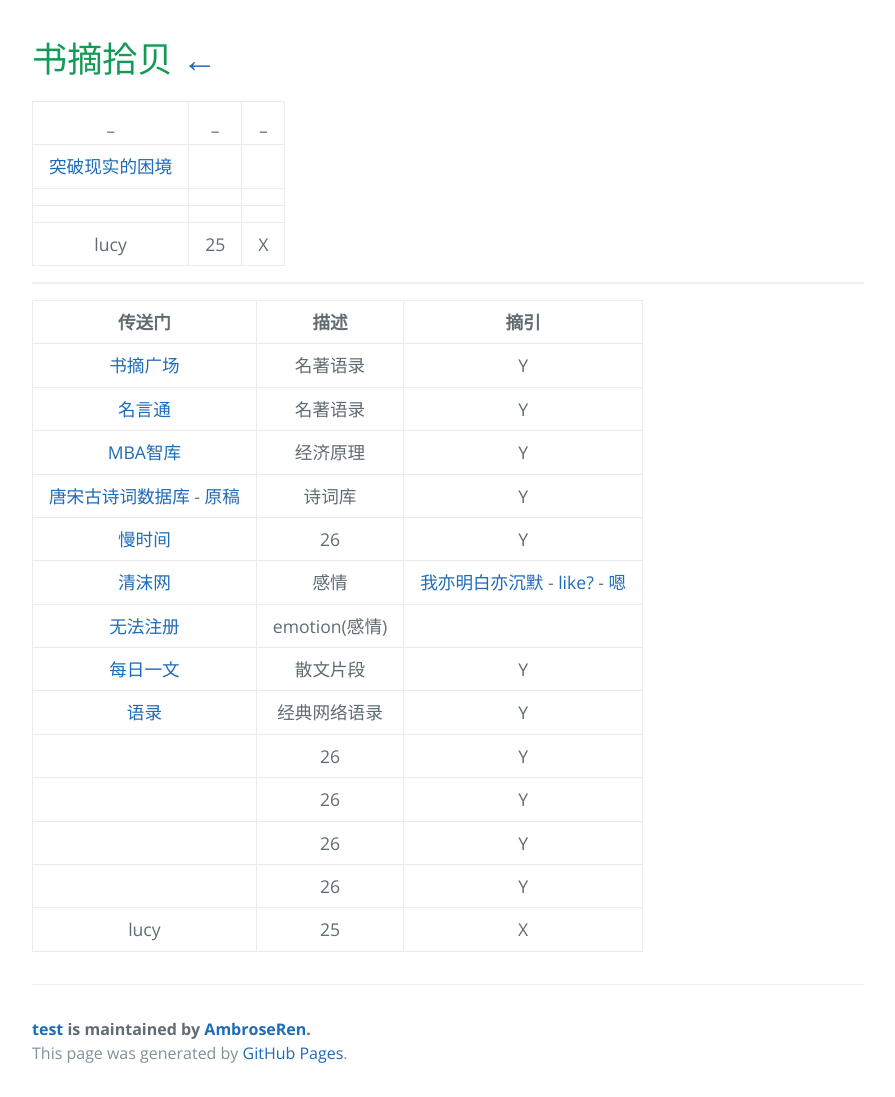
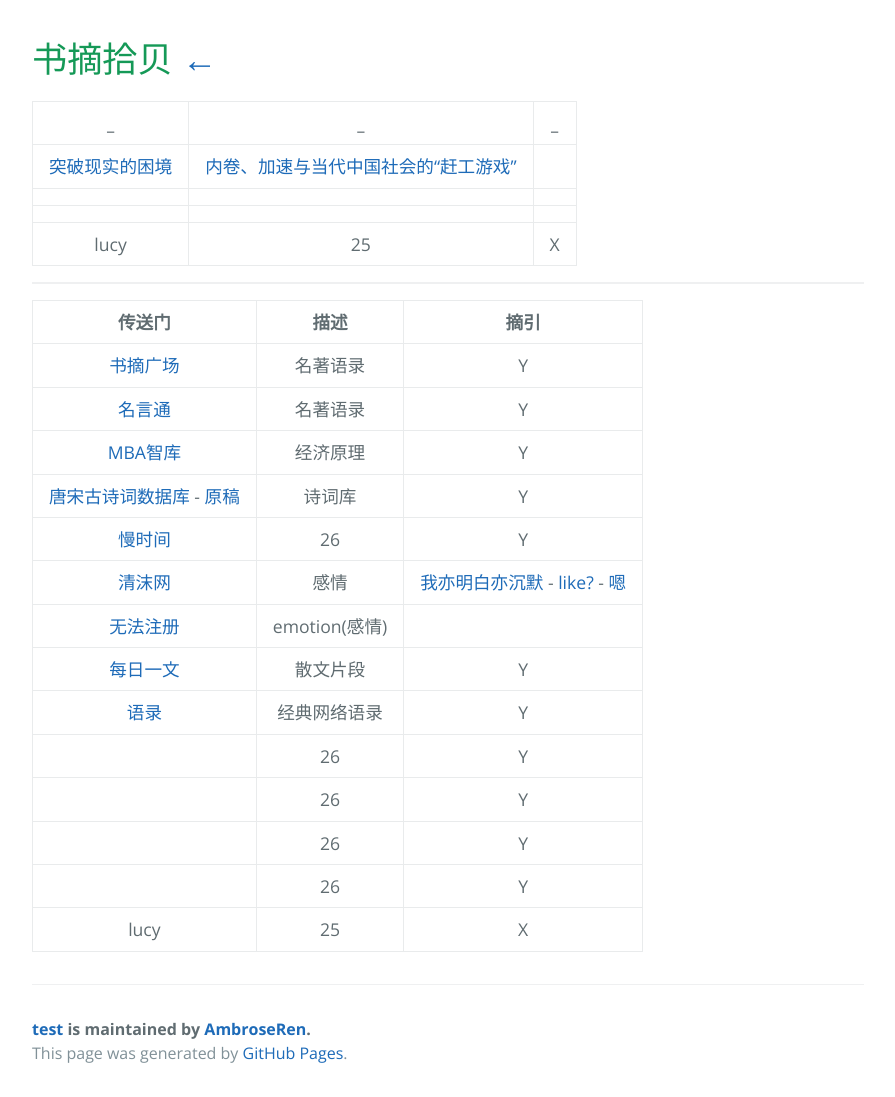
Before and after one commit to AmbroseRen/test, a Jekyll site: the page built from Library/excerpt.md, in a window 1280 px wide. Shown: the whole page, without its empty margins (192-1087 px from the left). Built offline with Jekyll 4.4.1, drawn with Linux system fonts in a browser that asks for light colours; our own code applies the rules of GitHub Pages for plain Markdown files; the repository's description, which GitHub fills in, is left out.

Commit message:
Update excerpt.md

```diff
--- a/Library/excerpt.md
+++ b/Library/excerpt.md
@@ -2,7 +2,7 @@
 
 | _ | _ | _ |
 |:---:|:---:|:---:|
-| [突破现实的困境](http://reader.epubee.com/books/mobile/80/800e5427f8167a4563c9b79dd66ad96b/text00011.html) | []() | []() |
+| [突破现实的困境](http://reader.epubee.com/books/mobile/80/800e5427f8167a4563c9b79dd66ad96b/text00011.html) | [内卷、加速与当代中国社会的“赶工游戏”](https://jingine.com/9309) | []() |
 | []() | []() | []() |
 | []() | []() | []() |
 | lucy | 25 | X |
```
